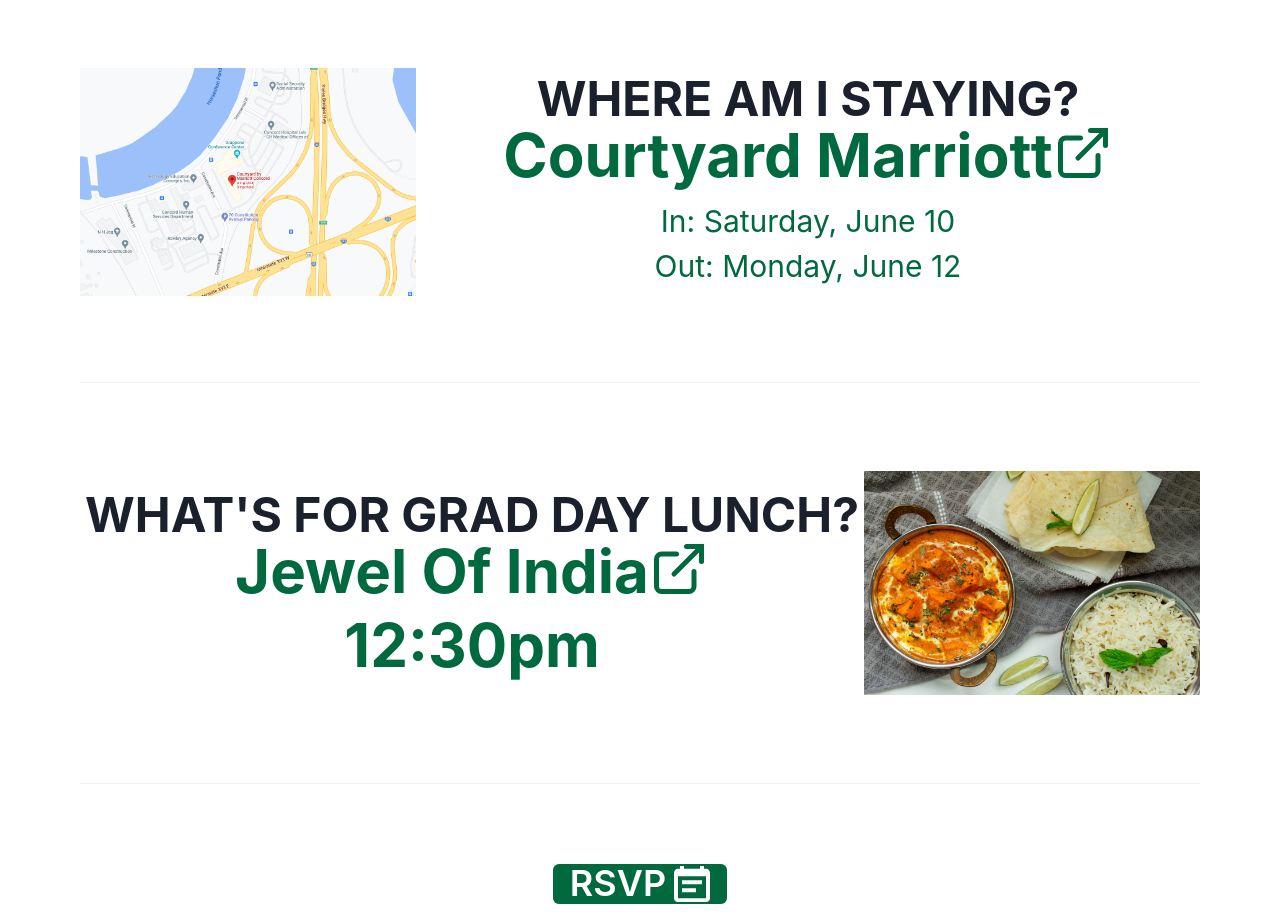
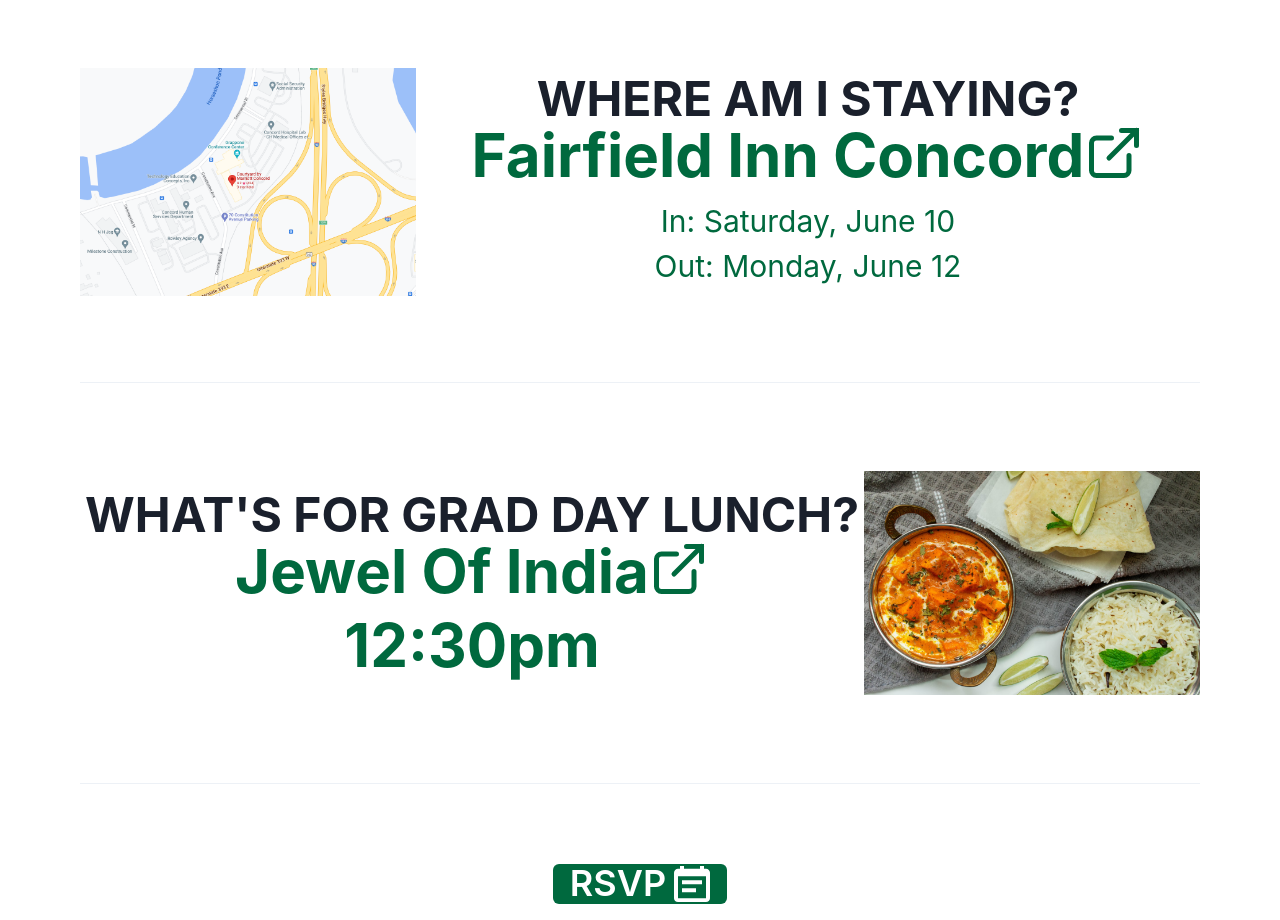
Before and after one commit to hjhaveri0111/graduation-fronted, a React (Vite) app: page / in a window 1280 px wide. Shown: the part 1500-2420 px from the top of the page. Built offline with nearby package versions, Linux system fonts and the light colour scheme.

Commit message:
Changed links and names for hotel

```diff
--- a/src/components/InfoSection.jsx
+++ b/src/components/InfoSection.jsx
@@ -34,7 +34,7 @@
   const dir = reverse ? 'row-reverse' : 'row';
 
   const renderLineTwo = () => {
-    if (main.lineOne === 'Courtyard Marriott') {
+    if (main.lineOne === 'Fairfield Inn Concord') {
       const [string1, string2] = main.lineTwo.split('\n');
       return (
         <>
--- a/src/components/Main.jsx
+++ b/src/components/Main.jsx
@@ -57,12 +57,12 @@
       link: 'https://www.google.com/maps/dir//dartmouth+green/data=!4m6!4m5!1m1!4e2!1m2!1m1!1s0x4cb4c9c2b2b8f65f:0x9a645e5d47004bd3?sa=X&ved=2ahUKEwielfLclfv-AhWdlYkEHa9yBeQQ9Rd6BAhyEAQ',
     },
     {
-      main: { lineOne: 'Courtyard Marriott', lineTwo: 'In: Saturday, June 10\nOut: Monday, June 12' },
+      main: { lineOne: 'Fairfield Inn Concord', lineTwo: 'In: Saturday, June 10\nOut: Monday, June 12' },
       sub: 'WHERE AM I STAYING?',
       reverse: false,
       image: mapUrl,
       // eslint-disable-next-line max-len
-      link: 'https://www.google.com/maps/dir//courtyard+marriott+concord+nh/data=!4m8!4m7!1m0!1m5!1m1!1s0x89e26afad18a48eb:0x9a7e4cb1acf755d8!2m2!1d-71.5364662!2d43.2179296',
+      link: 'https://www.google.com/maps/dir//Fairfield+Inn+Concord,+4+Gulf+St,+Concord,+NH+03301/@43.4379413,-72.2346735,data=!3m1!4b1!4m21!1m10!3m9!1s0x89e26a88ed178eff:0x33273a2c6ee2e4de!2sFairfield+Inn+Concord!5m2!4m1!1i2!8m2!3d43.1971696!4d-71.5288987!16s%2Fg%2F1tfqrywq!4m9!1m1!4e1!1m5!1m1!1s0x89e26a88ed178eff:0x33273a2c6ee2e4de!2m2!1d-71.5288987!2d43.1971696!3e0',
     },
     {
       main: { lineOne: 'Jewel Of India', lineTwo: '12:30pm' },
```
